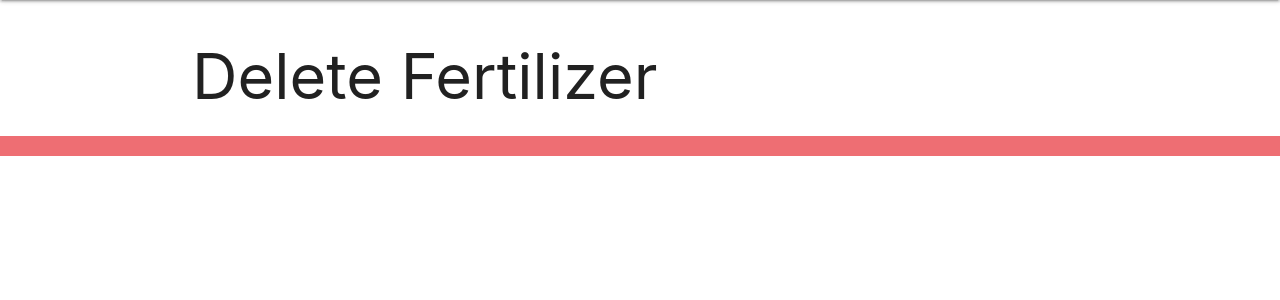
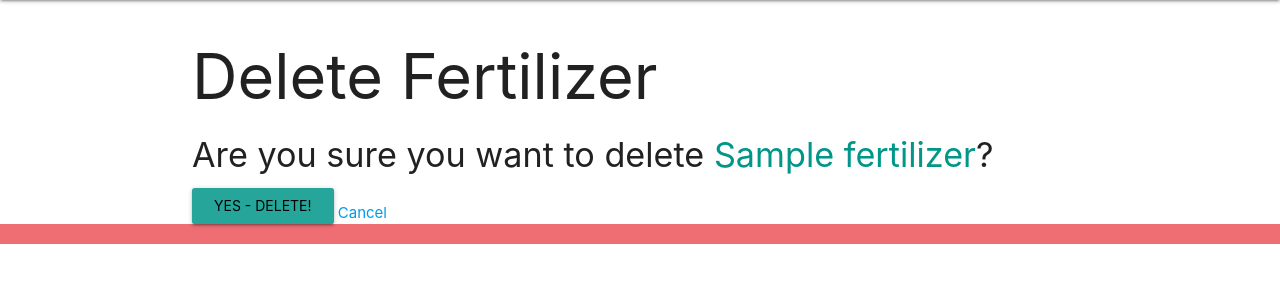
Before and after one commit to m3lfrancisco/greenthumbsup, a Django app: page /fertilizers/1/delete/ in a window 1280 px wide. Shown: the part 64-364 px from the top of the page. Run offline with Django 4.2, Linux system fonts and the light colour scheme; tables that the repository leaves empty hold one stand-in row (values such as "Sample post"); some libraries are stand-ins or nearby versions.

Commit message:
finish coding fertilizer_confirm_delete.html

```diff
--- a/greenthumbsup/main_app/templates/main_app/fertilizer_confirm_delete.html
+++ b/greenthumbsup/main_app/templates/main_app/fertilizer_confirm_delete.html
@@ -1,6 +1,14 @@
 {% extends 'base.html' %}
 {% block content %}
 
-    <h1>Delete Fertilizer</h1>
+<h1>Delete Fertilizer</h1>
+
+<h4>Are you sure you want to delete <span class="teal-text">{{ object.name }}</span>?</h4>
+
+<form action="" method="POST">
+    {% csrf_token %}
+    <input type="submit" value="Yes - Delete!" class="btn waves-effect waves-light">
+    <a href="{% url 'fertilizers_detail' object.id %}">Cancel</a>
+</form>
 
 {% endblock %}
```
